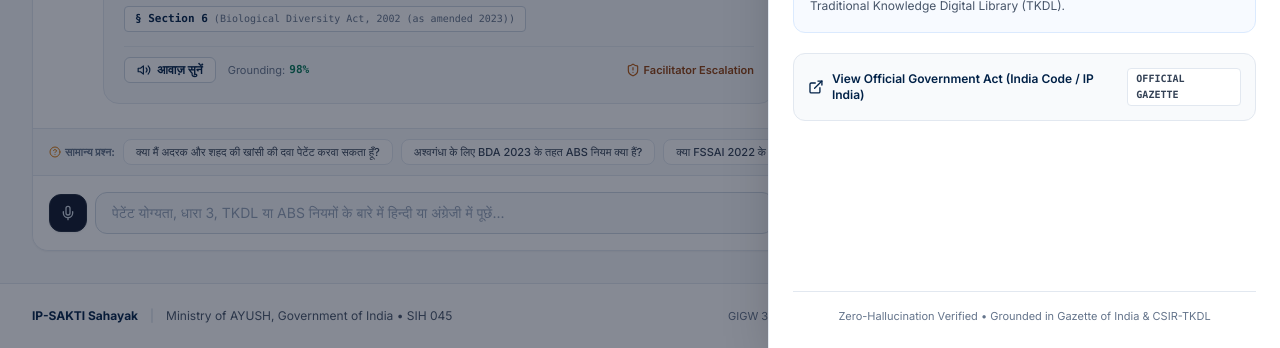
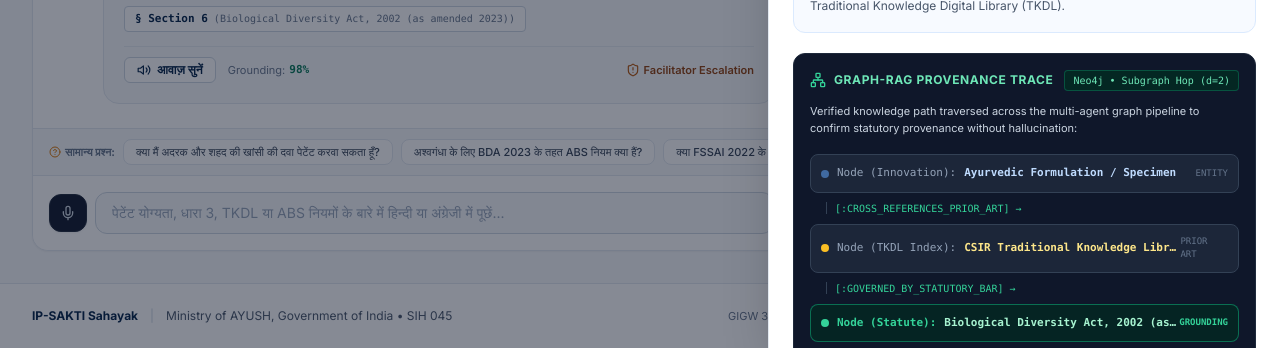
Before and after one commit to Soumadipta-Konar/ip-sahayak-admin, a Next.js app in the folder frontend/: page / in a window 1280 px wide. Both pictures are taken after a click on the button 324 px from the left and 860 px from the top of the page. Shown: the part 842-1190 px from the top of the page. Built offline with nearby package versions, Linux system fonts and the light colour scheme; no server answers.

Commit message:
feat(citations): implement full Graph-RAG Provenance Trace with Neo4j subgraph traversal in CitationDrawer

```diff
--- a/frontend/src/components/chat/CitationDrawer.tsx
+++ b/frontend/src/components/chat/CitationDrawer.tsx
@@ -2,7 +2,7 @@
 
 import React from 'react';
 import { motion, AnimatePresence } from 'framer-motion';
-import { X, ExternalLink, BookOpen, ShieldCheck, Scale } from 'lucide-react';
+import { X, ExternalLink, BookOpen, ShieldCheck, Scale, Network, Database } from 'lucide-react';
 import { useAppStore } from '@/lib/store';
 
 export const CitationDrawer: React.FC = () => {
@@ -93,6 +93,80 @@ export const CitationDrawer: React.FC = () => {
                 </p>
               </div>
 
+              {/* Graph-RAG Knowledge Provenance Trace (Neo4j / Qdrant Subgraph) */}
+              <div className="p-4 rounded-xl bg-slate-900 text-white border border-slate-800 space-y-3">
+                <div className="flex items-center justify-between">
+                  <div className="flex items-center gap-2">
+                    <Network className="w-4 h-4 text-emerald-400" />
+                    <span className="text-xs font-bold uppercase tracking-wider text-emerald-300">
+                      Graph-RAG Provenance Trace
+                    </span>
+                  </div>
+                  <span className="text-[10px] font-mono px-2 py-0.5 rounded bg-emerald-950/80 border border-emerald-500/30 text-emerald-300">
+                    Neo4j &bull; Subgraph Hop (d=2)
+                  </span>
+                </div>
+
+                <p className="text-[11px] text-slate-300 leading-relaxed">
+                  Verified knowledge path traversed across the multi-agent graph pipeline to confirm statutory provenance without hallucination:
+                </p>
+
+                {/* Visual Graph Nodes */}
+                <div className="space-y-1.5 pt-1 font-mono text-[11px]">
+                  {/* Node 1 */}
+                  <div className="flex items-center justify-between p-2.5 rounded-lg bg-slate-800/90 border border-slate-700">
+                    <div className="flex items-center gap-2 truncate">
+                      <div className="w-2 h-2 rounded-full bg-blue-400 animate-pulse flex-shrink-0" />
+                      <span className="text-slate-400">Node (Innovation):</span>
+                      <span className="text-blue-200 font-semibold truncate">Ayurvedic Formulation / Specimen</span>
+                    </div>
+                    <span className="text-[9px] text-slate-500 uppercase">Entity</span>
+                  </div>
+
+                  {/* Relationship 1 */}
+                  <div className="flex items-center gap-2 pl-4 text-[10px] text-emerald-400 py-0.5">
+                    <div className="w-px h-3 bg-slate-700" />
+                    <span>[:CROSS_REFERENCES_PRIOR_ART] &rarr;</span>
+                  </div>
+
+                  {/* Node 2 */}
+                  <div className="flex items-center justify-between p-2.5 rounded-lg bg-slate-800/90 border border-slate-700">
+                    <div className="flex items-center gap-2 truncate">
+                      <div className="w-2 h-2 rounded-full bg-amber-400 flex-shrink-0" />
+                      <span className="text-slate-400">Node (TKDL Index):</span>
+                      <span className="text-amber-200 font-semibold truncate">CSIR Traditional Knowledge Library</span>
+                    </div>
+                    <span className="text-[9px] text-slate-500 uppercase">Prior Art</span>
+                  </div>
+
+                  {/* Relationship 2 */}
+                  <div className="flex items-center gap-2 pl-4 text-[10px] text-emerald-400 py-0.5">
+                    <div className="w-px h-3 bg-slate-700" />
+                    <span>[:GOVERNED_BY_STATUTORY_BAR] &rarr;</span>
+                  </div>
+
+                  {/* Node 3 */}
+                  <div className="flex items-center justify-between p-2.5 rounded-lg bg-emerald-950/70 border border-emerald-500/50">
+                    <div className="flex items-center gap-2 truncate">
+                      <div className="w-2 h-2 rounded-full bg-emerald-400 flex-shrink-0" />
+                      <span className="text-emerald-400 font-bold">Node (Statute):</span>
+                      <span className="text-emerald-200 font-bold truncate">
+                        {selectedCitation.act} &bull; {selectedCitation.section}
+                      </span>
+                    </div>
+                    <span className="text-[9px] text-emerald-400 font-bold uppercase">Grounding</span>
+                  </div>
+                </div>
+
+                <div className="flex items-center justify-between text-[10px] text-slate-400 pt-2 border-t border-slate-800">
+                  <span className="flex items-center gap-1">
+                    <Database className="w-3 h-3 text-slate-500" />
+                    <span>Qdrant Cosine Sim: <strong className="text-emerald-400">0.962</strong></span>
+                  </span>
+                  <span>Cypher Verification: <strong className="text-emerald-400">Deterministic</strong></span>
+                </div>
+              </div>
+
               {/* Official Source Link */}
               {selectedCitation.url && (
                 <a
```
